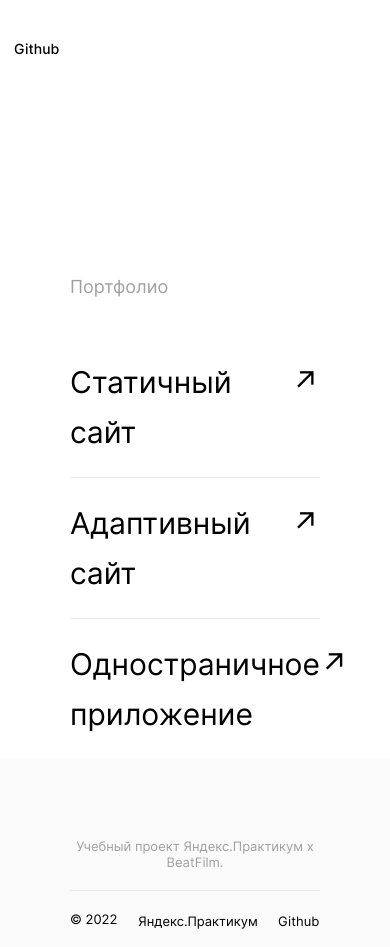
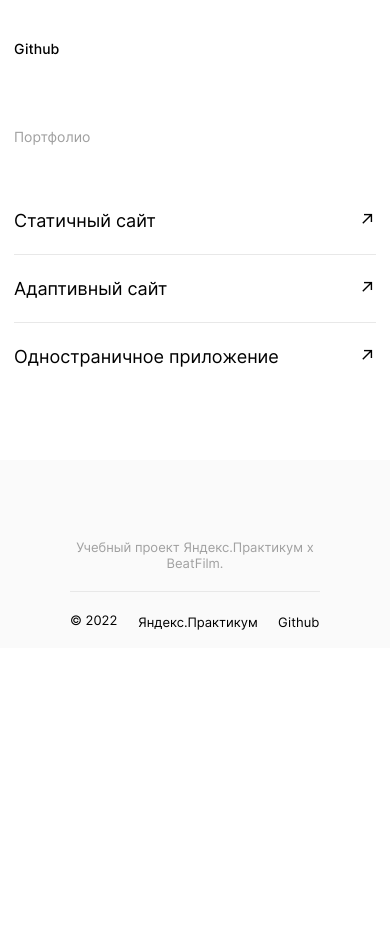
Before and after one commit to KPreis/movies-explorer-frontend, a React (Create React App) app: page / in a window 390 px wide. Shown: the part 3021-3968 px from the top of the page. After the commit the page ends 3669 px from the top, so only its background shows below. Built offline with nearby package versions, Linux system fonts and the light colour scheme.

Commit message:
feat: added styles of block Portfolio for other resolutions

```diff
--- a/src/components/Portfolio/Portfolio.css
+++ b/src/components/Portfolio/Portfolio.css
@@ -1,12 +1,11 @@
 .portfolio {
-  min-height: 575px;
   color: #000000;
   background: #FFFFFF;
 }
 
 .portfolio__content {
   margin: 0 auto;
-  padding: 50px 70px 0;
+  padding: 50px 70px 125px;
   max-width: 1280px;
   box-sizing: border-box;
   display: flex;
@@ -35,7 +34,7 @@
 
 .portfolio__item {
   margin: 0;
-  padding: 20px 0;
+  padding: 20px 0 19px;
   display: flex;
   justify-content: space-between;
   border-bottom: 1px solid #E8E8E8;
@@ -60,7 +59,50 @@
   font-family: "Inter";
   font-size: 30px;
   font-weight: 400;
-  line-height: calc(50/30);
+  line-height: calc(60/30);
   text-decoration: none;
   color: #000000;
 }
+
+@media screen and (max-width: 768px) {
+  .portfolio__content {
+    margin: 0 auto;
+    padding: 0 50px 90px;
+  }
+  .portfolio__title {
+    margin: 0;
+  }
+  .portfolio__list {
+    margin: 50px 0 0;
+  }
+  .portfolio__item-title {
+    font-size: 28px;
+    line-height: calc(50/28);
+  }
+  .portfolio__item-link {
+    font-size: 28px;
+    line-height: calc(60/28);
+  }
+}
+
+@media screen and (max-width: 590px) {
+  .portfolio__content {
+    min-width: 320px;
+    padding: 0 14px 70px;
+  }
+  .portfolio__title {
+    font-size: 14px;
+    line-height: calc(20/14);
+  }
+  .portfolio__list {
+    margin: 40px 0 0;
+  }
+  .portfolio__item-title {
+    font-size: 18px;
+    line-height: calc(28/18);
+  }
+  .portfolio__item-link {
+    font-size: 18px;
+    line-height: calc(28/18);
+  }
+}
```
